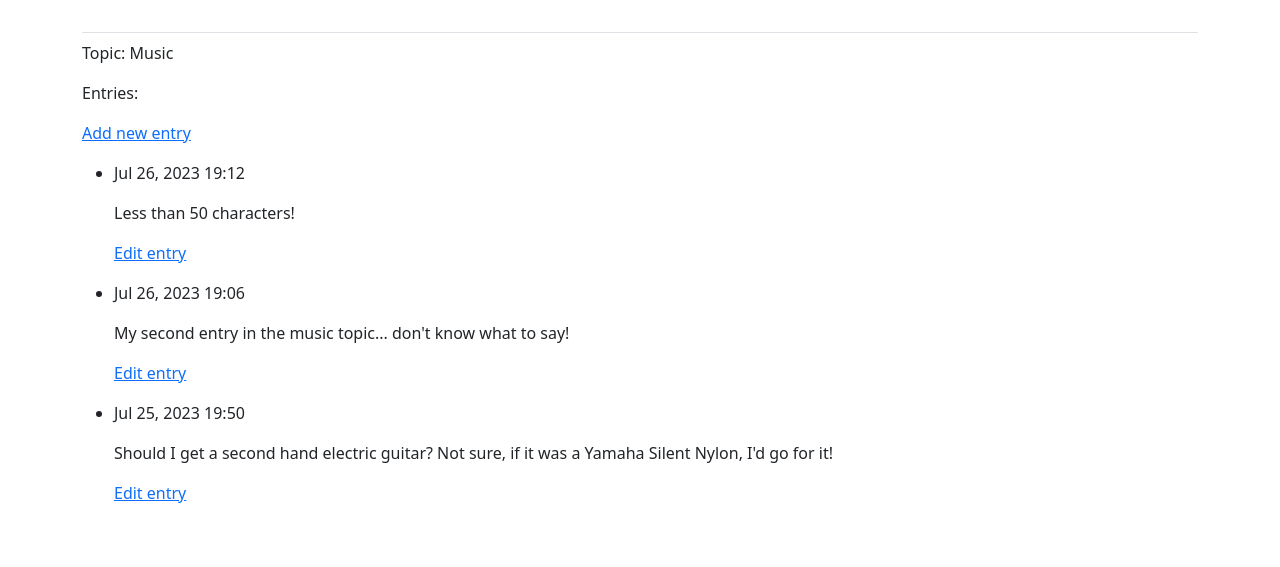
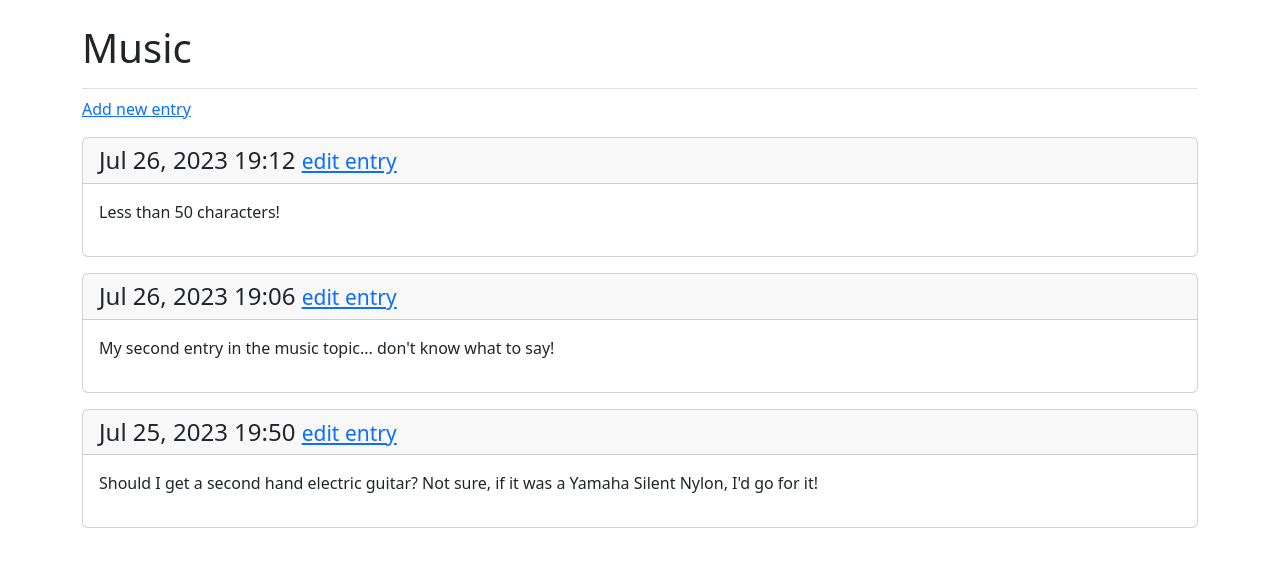
Before and after one commit to lifeBalance/django_first, a Django app: page /topics/1/ in a window 1280 px wide. Shown: the part 58-625 px from the top of the page. Run offline with Django 4.2, Linux system fonts and the light colour scheme; a user stored in the database is signed in; data comes from the database, SQL or seed files in the repository; some libraries are stand-ins or nearby versions.

Commit message:
style topic page

```diff
--- a/learning_log_app/templates/learning_log_app/topic.html
+++ b/learning_log_app/templates/learning_log_app/topic.html
@@ -1,24 +1,28 @@
 {% extends 'learning_log_app/base.html' %}
+
+{% block page_header %}
+  <h1>{{ topic.text }}</h1>
+{% endblock page_header %}
 
 {% block content %}
 
-<p>Topic: {{ topic.text }}</p>
-<p>Entries:</p>
-<p>
-  <a href="{% url 'learning_log_app:new_entry' topic.id %}">Add new entry</a>
-</p>
-<ul>
+  <p>
+    <a href="{% url 'learning_log_app:new_entry' topic.id %}">Add new entry</a>
+  </p>
+
   {% for entry in entries %}
-  <li>
-    <p>{{ entry.date_added|date:'M d, Y H:i' }}</p>
-    <p>{{ entry.text|linebreaks }}</p>
-    <p>
-      <a href="{% url 'learning_log_app:edit_entry' entry.id %}">Edit entry</a>
-    </p>
-  </li>
+    <div class="card mb-3">
+      <!-- Card header with timestamp and edit link -->
+      <h4 class="card-header">
+        {{ entry.date_added|date:'M d, Y H:i' }}
+        <small><a href="{% url 'learning_log_app:edit_entry' entry.id %}">
+          edit entry</a></small>
+      </h4>
+      <!-- Card body with entry text -->
+      <div class="card-body">{{ entry.text|linebreaks }}</div>
+    </div>
   {% empty %}
-  <li>There are no entries for this topic yet.</li>
+    <p>There are no entries for this topic yet.</p>
   {% endfor %}
-</ul>
 
 {% endblock content %}
```
